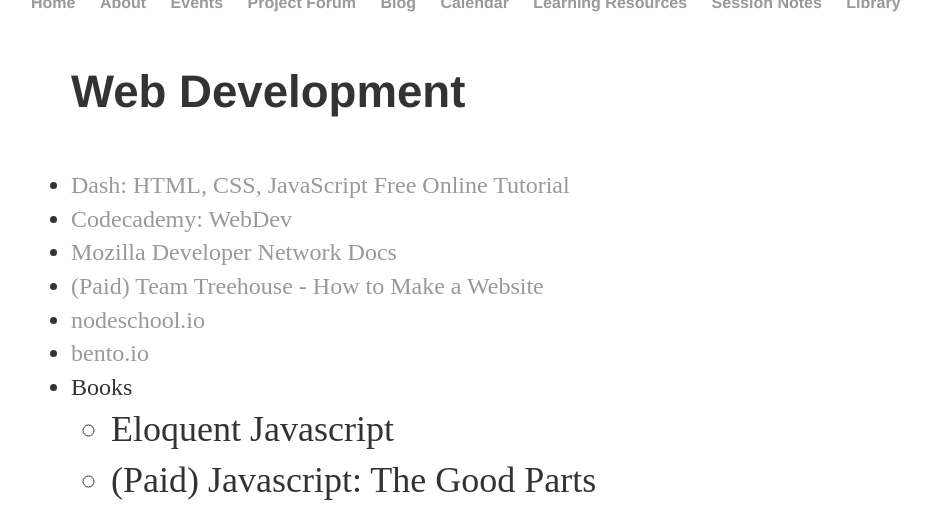
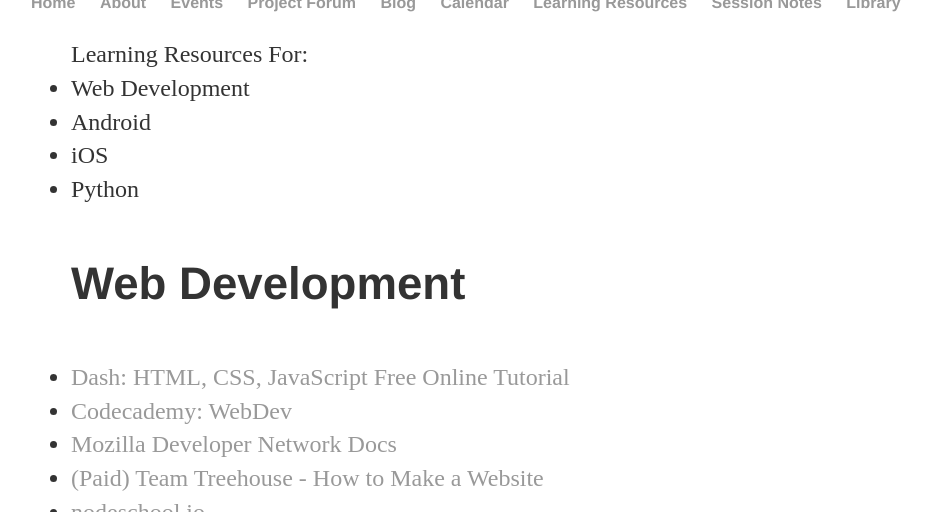
Before and after one commit to VandyApps/adamMgross.github.io, a Jekyll site: the page built from resources/index.html, in a window 1280 px wide and 900 px high, cut to the strip 388-900 px from the top of the window. Shown: the whole strip, without its empty margins (161-1093 px from the left). Built offline with Jekyll 4.4.1, drawn with Linux system fonts in a browser that asks for light colours.

Commit message:
Automated commit message.

```diff
--- a/resources/index.html
+++ b/resources/index.html
@@ -4,6 +4,12 @@
 ---
 
 		<div class="resources">
+            <ul>Learning Resources For:
+                <li>Web Development</li>
+                <li>Android</li>
+                <li>iOS</li>
+                <li>Python</li>
+                </ul>
 			<ul class="webdev">
                 <h4>Web Development</h4>
 				<li><a href="https://dash.generalassemb.ly">Dash: HTML, CSS, JavaScript Free Online Tutorial</a></li>
```
